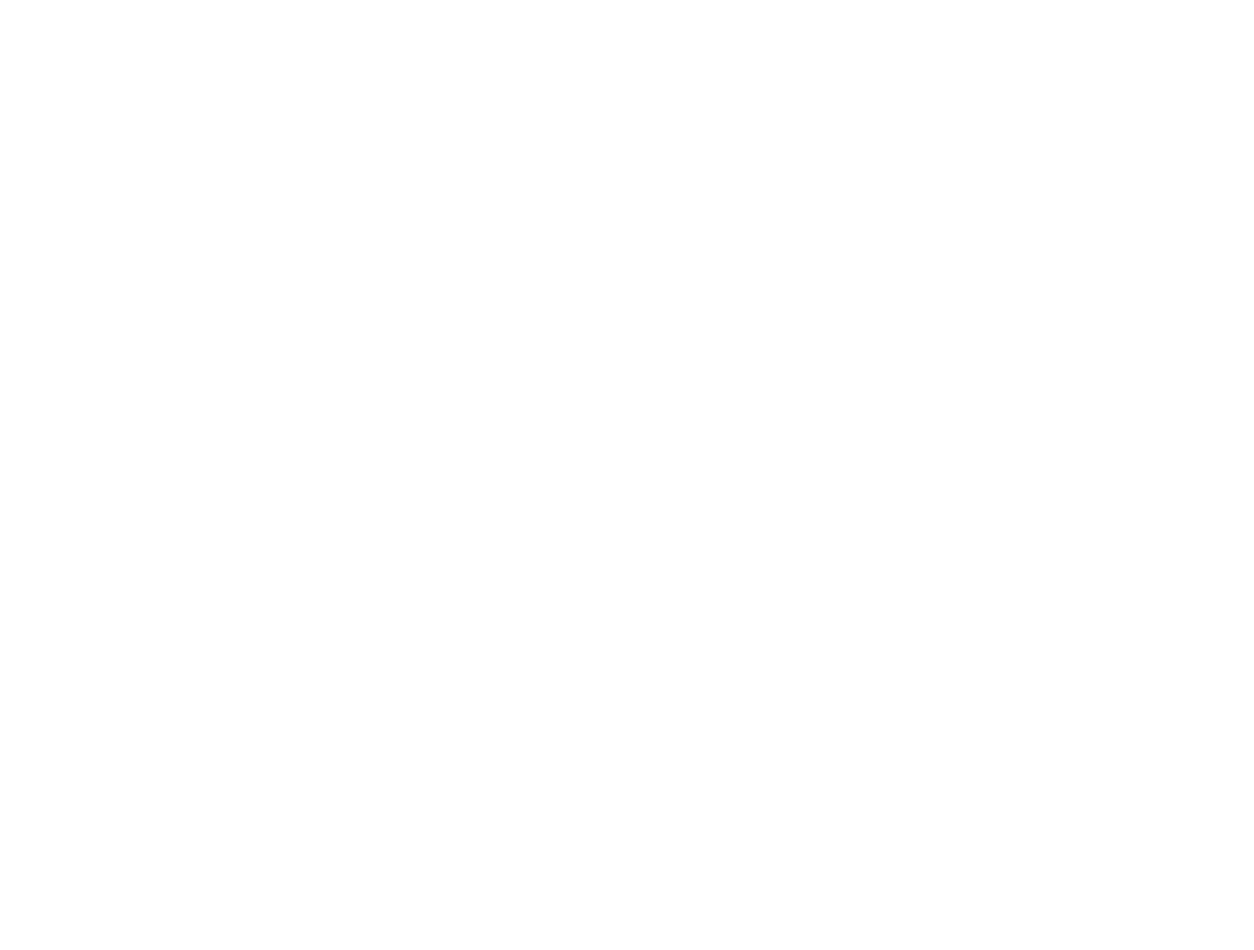
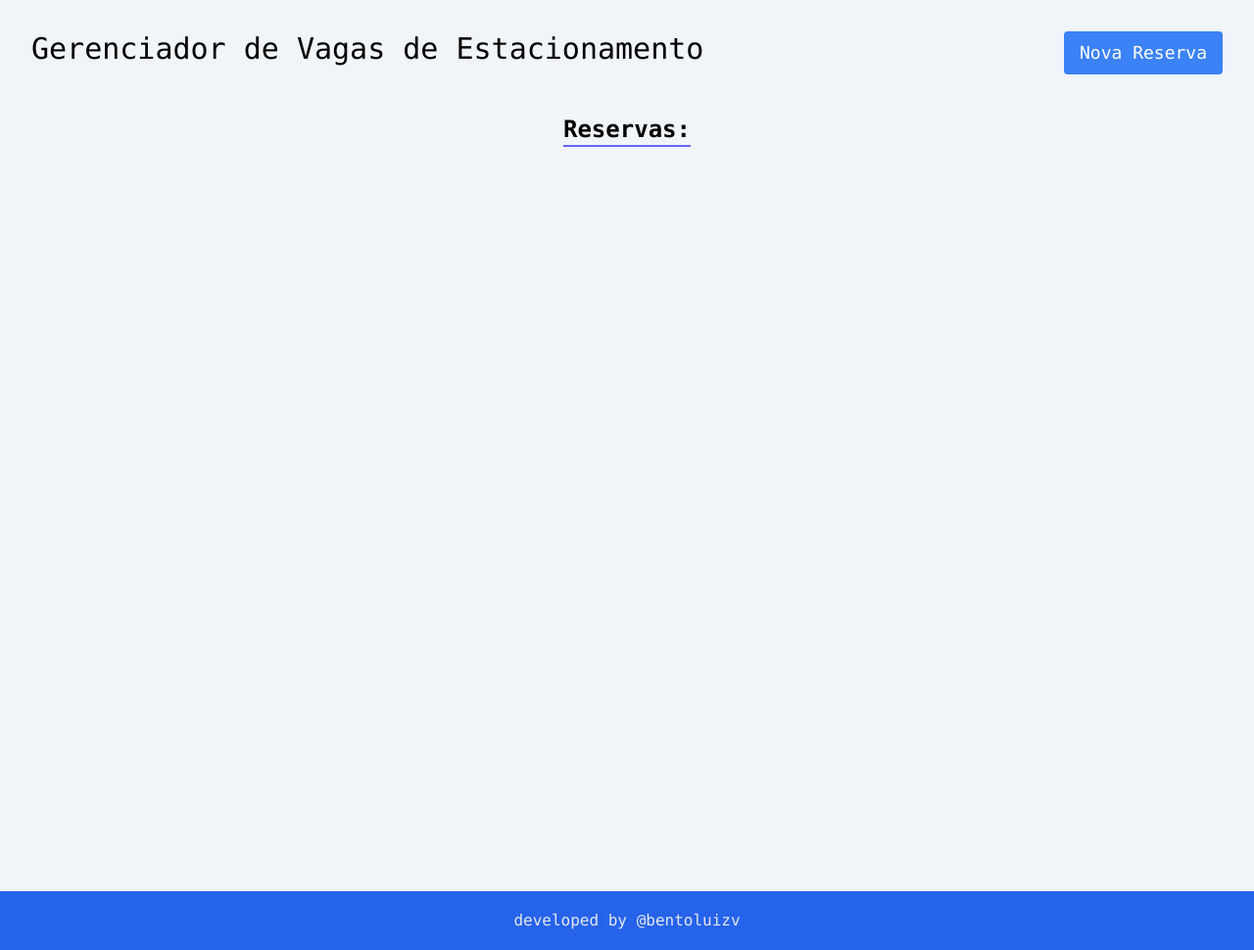
Before and after one commit to bentoluizv/senai_web_desafio1, a website: page index.html in a window 1280 px wide. Shown: the whole page at 98% size. Before the commit the page ends 800 px from the top, so only its background shows below. Drawn offline with nearby package versions, Linux system fonts and the light colour scheme.

Commit message:
add index.html template

```diff
--- a/index.html
+++ b/index.html
@@ -1,17 +1,44 @@
 <!doctype html>
-<html lang="en">
+<html lang="pt-br">
 
 <head>
     <meta charset="UTF-8" />
-    <link rel="icon" type="image/svg+xml" href="/vite.svg" />
-    <link rel="stylesheet" href="style.css">
     <meta name="viewport" content="width=device-width, initial-scale=1.0" />
-    <title>Vite App</title>
+    <script src="https://cdn.tailwindcss.com"></script>
+    <title>Gerenciador de Vagas de Estacionamento</title>
 </head>
 
-<body>
-    <div id="app"></div>
-    <script type="module" src="/main.js"></script>
+<body class="bg-slate-100 font-mono">
+    <div class="p-4 container mx-auto flex flex-col min-h-screen mb-[-10px]">
+        <header class="flex flex-col md:flex-row justify-between gap-4 p-4">
+            <a href="./index.html">
+                <h2 class="text-3xl text-center">
+                    Gerenciador de Vagas de Estacionamento
+                </h2>
+            </a>
+            <nav class="text-sm flex flex-col">
+                <a class="bg-blue-500 text-white text-lg py-4 px-8 md:py-2 md:px-4 rounded hover:bg-blue-600 focus:outline-none focus:ring-2 focus:ring-blue-500 focus:ring-opacity-50 text-center"
+                    href="./cadastro.html">Nova Reserva</a>
+            </nav>
+        </header>
+        <main class="flex-grow mb[-20px]">
+            <div class="flex flex-col mb-4 mt-6">
+                <h1 class="font-bold text-2xl text-center underline decoration-indigo-500 underline-offset-8">
+                    Reservas:
+                </h1>
+            </div>
+            <div class="flex flex-col h-[440px] md:h-[570px] lg:h-[580px] xl:h-[740px]">
+                <ul id="listagem"
+                    class="flex flex-col mt-4 gap-4 md:grid md:grid-cols-2 lg:grid-cols-3  h-full overflow-auto">
+                </ul>
+            </div>
+
+        </main>
+    </div>
+    <footer class="flex flex-col bg-blue-600 text-gray-200 h-[60px] justify-center">
+        <p class="text-center">developed by @bentoluizv</p>
+    </footer>
+    <script type="module" src="main.js"></script>
 </body>
 
 </html>
```
